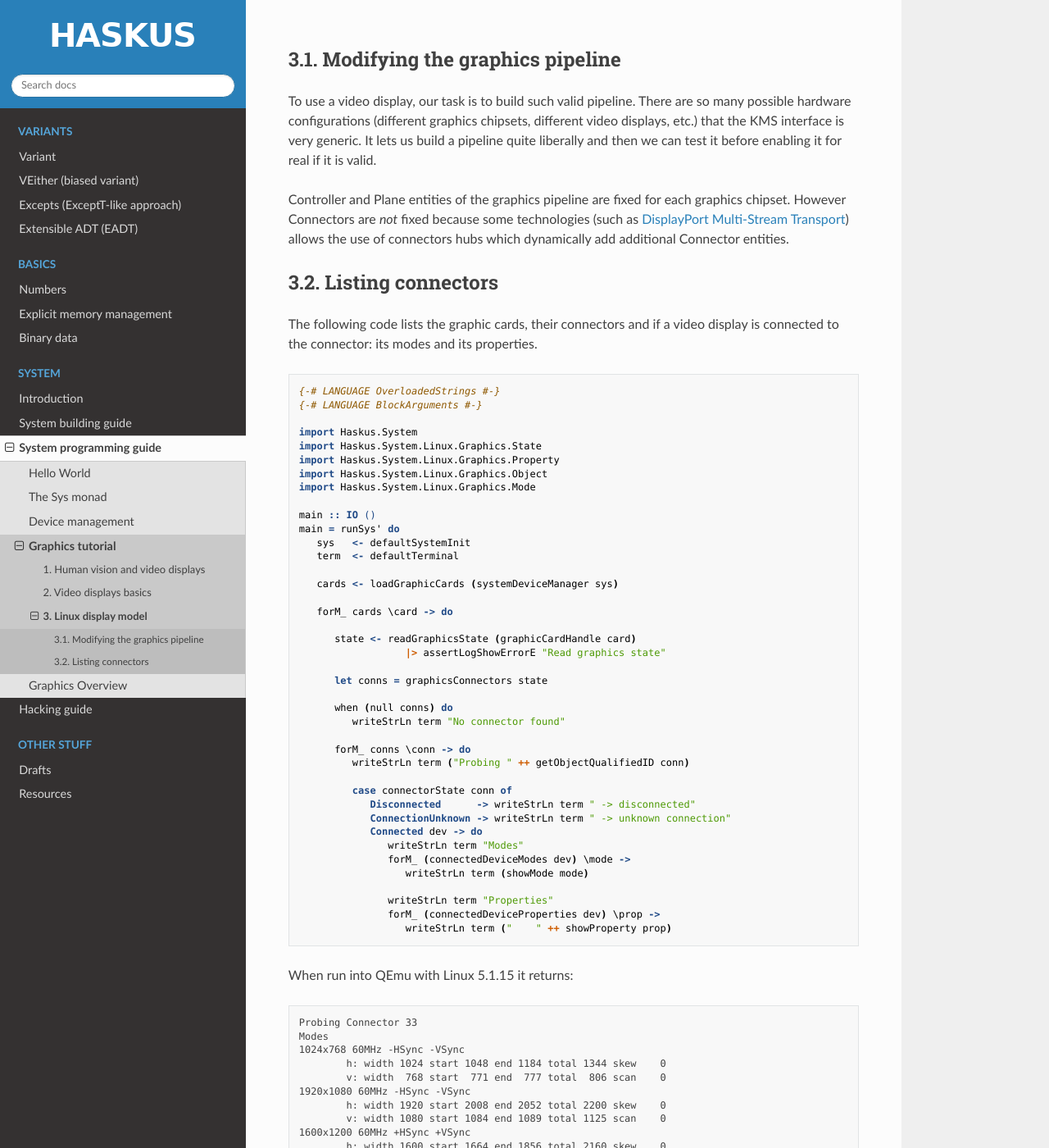
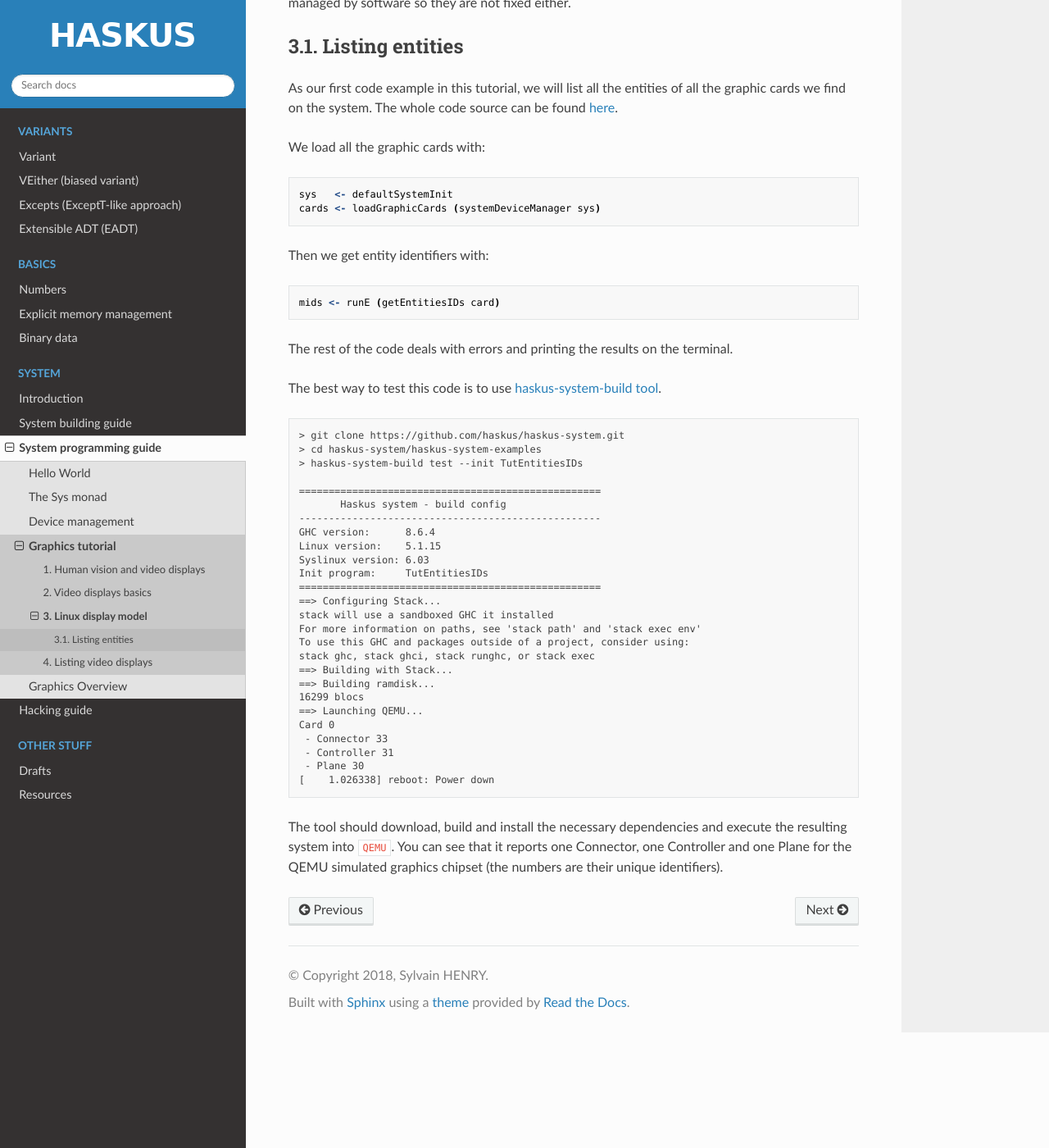
Before and after one commit to haskus/haskus-manual, a Sphinx documentation site: the page built from source/system/programming/graphics/tutorial/linux_display_model.rst, in a window 1280 px wide and 1400 px high, scrolled down 1281 px. Shown: the whole window at 82% size. Built offline with Sphinx 7.4.7 and the Read the Docs theme 2.0.0, drawn with Linux system fonts in a browser that asks for light colours; pages that are not in the unit, such as notebooks, are missing from menus; some of the changed text lies outside the part shown.

Commit message:
Add chapter 3 of the tutorial

```diff
--- a/source/system/programming/graphics/tutorial.rst
+++ b/source/system/programming/graphics/tutorial.rst
@@ -11,3 +11,4 @@ This tutorial explains how to use the graphics API to exploit video displays.
    tutorial/human_vision
    tutorial/video_displays_basics
    tutorial/linux_display_model
+   tutorial/listing_video_displays
--- a/source/system/programming/graphics/tutorial/linux_display_model.rst
+++ b/source/system/programming/graphics/tutorial/linux_display_model.rst
@@ -13,9 +13,6 @@ The left side of the following picture describes the relations between pipeline
    :class: img_center
 
 
-Modifying the graphics pipeline
--------------------------------
-
 To use a video display, our task is to build such valid pipeline. There are so
 many possible hardware configurations (different graphics chipsets, different
 video displays, etc.) that the KMS interface is very generic. It lets us build a
@@ -27,77 +24,64 @@ graphics chipset. However Connectors are *not* fixed because some technologies
 (such as `DisplayPort Multi-Stream Transport
 <https://en.wikipedia.org/wiki/DisplayPort#Multi-Stream_Transport_(MST)>`_)
 allows the use of connectors hubs which dynamically add additional Connector
-entities.
+entities. Frames are managed by software so they are not fixed either.
 
+Listing entities
+----------------
 
+As our first code example in this tutorial, we will list all the entities of all
+the graphic cards we find on the system.  The whole code source can be found
+`here
+<https://github.com/haskus/haskus-system/blob/master/haskus-system-examples/src/tutorial/TutEntitiesIDs.hs>`_.
 
-Listing connectors
-------------------
-
-The following code lists the graphic cards, their connectors and if a video
-display is connected to the connector: its modes and its properties.
+We load all the graphic cards with:
 
 .. code:: haskell
 
-   {-# LANGUAGE OverloadedStrings #-}
-   {-# LANGUAGE BlockArguments #-}
-
-   import Haskus.System
-   import Haskus.System.Linux.Graphics.State
-   import Haskus.System.Linux.Graphics.Property
-   import Haskus.System.Linux.Graphics.Object
-   import Haskus.System.Linux.Graphics.Mode
-
-   main :: IO ()
-   main = runSys' do
       sys   <- defaultSystemInit
-      term  <- defaultTerminal
-
       cards <- loadGraphicCards (systemDeviceManager sys)
 
-      forM_ cards \card -> do
+Then we get entity identifiers with:
 
-         state <- readGraphicsState (graphicCardHandle card)
-                     |> assertLogShowErrorE "Read graphics state"
+.. code:: haskell
 
-         let conns = graphicsConnectors state
+         mids <- runE (getEntitiesIDs card)
 
-         when (null conns) do
-            writeStrLn term "No connector found"
+The rest of the code deals with errors and printing the results on the terminal.
 
-         forM_ conns \conn -> do
-            writeStrLn term ("Probing " ++ getObjectQualifiedID conn)
-
-            case connectorState conn of
-               Disconnected      -> writeStrLn term " -> disconnected"
-               ConnectionUnknown -> writeStrLn term " -> unknown connection"
-               Connected dev -> do
-                  writeStrLn term "Modes"
-                  forM_ (connectedDeviceModes dev) \mode ->
-                     writeStrLn term (showMode mode)
-
-                  writeStrLn term "Properties"
-                  forM_ (connectedDeviceProperties dev) \prop ->
-                     writeStrLn term ("    " ++ showProperty prop)
-
-When run into QEmu with Linux 5.1.15 it returns:
+The best way to test this code is to use :ref:`haskus-system-build tool
+<haskus-system-build-tool>`.
 
 .. code:: text
 
-   Probing Connector 33
-   Modes
-   1024x768 60MHz -HSync -VSync
-           h: width 1024 start 1048 end 1184 total 1344 skew    0
-           v: width  768 start  771 end  777 total  806 scan    0
-   1920x1080 60MHz -HSync -VSync
-           h: width 1920 start 2008 end 2052 total 2200 skew    0
-           v: width 1080 start 1084 end 1089 total 1125 scan    0
-   1600x1200 60MHz +HSync +VSync
-           h: width 1600 start 1664 end 1856 total 2160 skew    0
-           v: width 1200 start 1201 end 1204 total 1250 scan    0
-   [...]
-   Properties
-       var DPMS = On :: Enum [On,Standby,Suspend,Off]
-       var link-status = Good :: Enum [Good,Bad]
-       val non-desktop = False :: Bool
-       var CRTC_ID = 0 :: Object
+   > git clone https://github.com/haskus/haskus-system.git
+   > cd haskus-system/haskus-system-examples
+   > haskus-system-build test --init TutEntitiesIDs
+
+   ===================================================
+          Haskus system - build config
+   ---------------------------------------------------
+   GHC version:      8.6.4
+   Linux version:    5.1.15
+   Syslinux version: 6.03
+   Init program:     TutEntitiesIDs
+   ===================================================
+   ==> Configuring Stack...
+   stack will use a sandboxed GHC it installed
+   For more information on paths, see 'stack path' and 'stack exec env'
+   To use this GHC and packages outside of a project, consider using:
+   stack ghc, stack ghci, stack runghc, or stack exec
+   ==> Building with Stack...
+   ==> Building ramdisk...
+   16299 blocs
+   ==> Launching QEMU...
+   Card 0
+    - Connector 33
+    - Controller 31
+    - Plane 30
+   [    1.026338] reboot: Power down
+
+The tool should download, build and install the necessary dependencies and
+execute the resulting system into ``QEMU``. You can see that it reports one
+Connector, one Controller and one Plane for the QEMU simulated graphics chipset
+(the numbers are their unique identifiers).
```
Also changed, not shown: source/system/programming/graphics/tutorial/listing_video_displays.rst (added, +51 -0 lines), source/_static/images/system/graphics_linux_model.svg.
